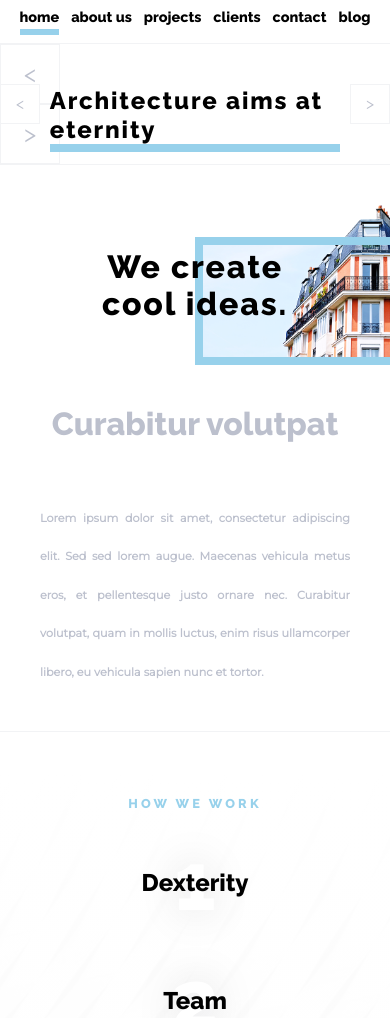
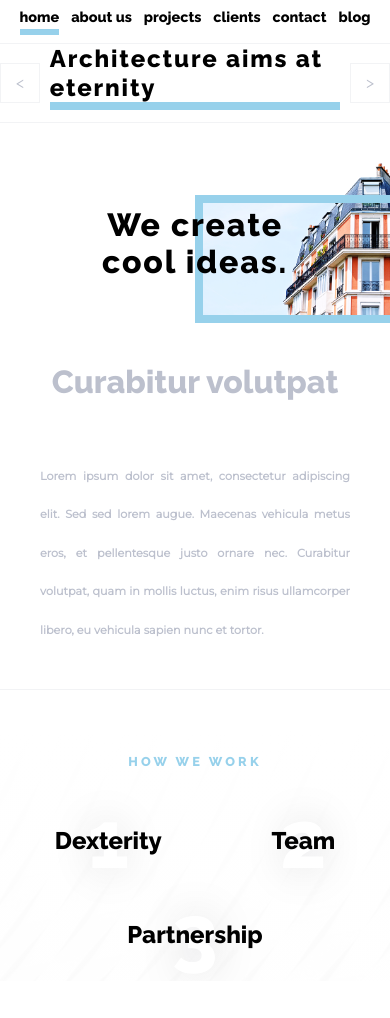
Before and after one commit to martraw/Selene, a website: page index.html in a window 390 px wide. Shown: the part 67-1085 px from the top of the page. Drawn offline with Linux system fonts and the light colour scheme.

Commit message:
Make all images equal size

```diff
--- a/css/style.css
+++ b/css/style.css
@@ -199,6 +199,21 @@ body {
     color: #bcc0cd;
     background-color: #fff;
     cursor: pointer; }
+  .header__arrow-mobile {
+    display: none;
+    position: absolute;
+    top: 50%;
+    transform: translateY(-50%); }
+    .header__arrow-mobile--right {
+      right: 0; }
+    @media only screen and (max-width: 56.25em) {
+      .header__arrow-mobile {
+        display: flex; } }
+    @media only screen and (max-width: 37.5em) {
+      .header__arrow-mobile {
+        width: 5rem;
+        height: 5rem;
+        font-size: 2rem; } }
   .header__picture-number {
     width: 19rem;
     height: 19rem;
@@ -248,37 +263,10 @@ body {
     grid-area: rightCol;
     grid-column: image-start/image-end;
     position: relative; }
-  .header__rightColumn::before, .header__rightColumn::after {
+  .header__img {
     display: none;
-    width: 7.5rem;
-    height: 7.5rem;
-    justify-content: center;
-    align-items: center;
-    border: 1px solid rgba(188, 192, 205, 0.2);
-    font-size: 3rem;
-    font-weight: 400;
-    color: #bcc0cd;
-    background-color: #fff;
-    cursor: pointer;
-    position: absolute;
-    z-index: 10;
-    top: 50%;
-    transform: translateY(-50%); }
-    @media only screen and (max-width: 56.25em) {
-      .header__rightColumn::before, .header__rightColumn::after {
-        display: flex; } }
-    @media only screen and (max-width: 37.5em) {
-      .header__rightColumn::before, .header__rightColumn::after {
-        width: 5rem;
-        height: 5rem;
-        font-size: 2rem; } }
-  .header__rightColumn::before {
-    content: '<'; }
-  .header__rightColumn::after {
-    content: '>';
-    right: 0; }
-  .header__img {
-    display: none; }
+    width: 100%;
+    height: 100%; }
   .header__img--active {
     display: block;
     width: 100%;
@@ -482,16 +470,16 @@ body {
       .work__title::before, .work__title::after {
         display: none; } }
   .work__content {
-    display: grid;
-    grid-template-columns: repeat(auto-fit, minmax(25rem, max-content));
-    grid-gap: 3rem;
-    justify-content: center; }
+    display: flex;
+    flex-wrap: wrap;
+    justify-content: space-around; }
   .work__box {
     display: grid;
     grid-auto-flow: column;
     justify-content: center;
     justify-items: center;
-    align-items: center; }
+    align-items: center;
+    margin: 0 3rem; }
   .work__box-text {
     font-size: 6rem;
     grid-column: 1/-1;
```
Also changed, not shown: img/header-img-02.jpg, img/header-img-03.jpg, img/header-img-04.jpg.
